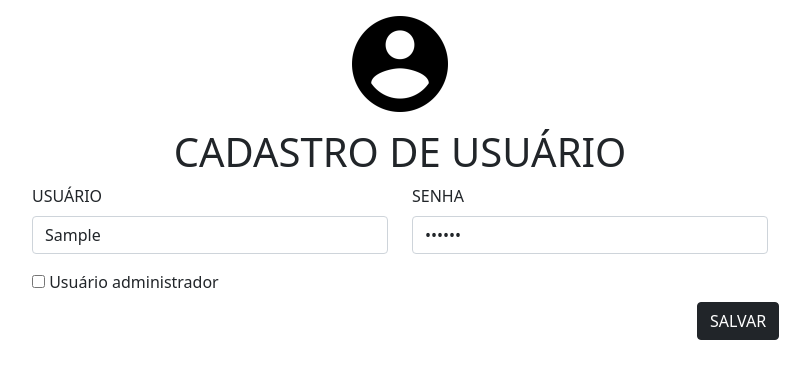
After one commit to jhenifferaraujo20/gerenciador-de-usuarios, a PHP site: page /alterar-formulario.php?id=1 in a window 1280 px wide. The commit adds this page. Shown: the top 379 px of the page, without its empty margins (240-1050 px from the left). Run offline with PHP 8.4, Linux system fonts and the light colour scheme; tables that the repository leaves empty or names only in its code hold one stand-in row (values such as "Sample post"); some libraries are stand-ins or nearby versions.

Commit message:
Funcionalidade de alterar

```diff
--- /dev/null
+++ b/alterar-formulario.php
@@ -0,0 +1,63 @@
+<?php
+
+$id = $_GET['id'];
+
+include "conexao.php";
+$sqlBuscar = "SELECT * FROM tb_usuarios WHERE id={$id};";
+
+$listaDeUsuarios = mysqli_query($conexao , $sqlBuscar);
+
+$usuario = $senha = $administrador = "";
+
+while($user = mysqli_fetch_assoc($listaDeUsuarios)){
+    $usuario = $user['usuario'];
+    $senha = $user['senha'];
+    $administrador = $user['administrador'];
+}
+?>
+
+<!DOCTYPE html>
+<html lang="pt-br">
+<head>
+    <meta charset="UTF-8">
+    <meta http-equiv="X-UA-Compatible" content="IE=edge">
+    <meta name="viewport" content="width=device-width, initial-scale=1.0">
+    <title>Gerenciador de Usuários</title>
+    <link rel="stylesheet" href="bootstrap-5/bootstrap.css">
+    <link rel="stylesheet" href="css/styles.css">
+</head>
+<body>
+    <div class="container">
+        <div class="text-center">
+            <img src="./img/user.png" alt="Usuário">
+            <h1>CADASTRO DE USUÁRIO</h1>
+        </div>
+        <form action="alterar.php" method="POST">
+        <input name="id" type="hidden" value="<?php echo $id;?>">
+            <div class="row mb-3 justify-content-center">
+                <div class="col-md-4">
+                    <label for="usuario" class="form-label">USUÁRIO</label><br>
+                    <input type="text" name="usuario" id="usuario" class="form-control" maxlength="20" value="<?php echo $usuario;?>" required>
+                </div>
+
+                <div class="col-md-4">
+                    <label for="senha" class="form-label">SENHA</label><br>
+                    <input type="password" name="senha" id="senha" class="form-control" maxlength="8" value="<?php echo $senha;?>" required>
+                </div>
+            </div>
+            <div class="row mb-2 justify-content-evenly">
+                <div class="col-md-8">
+                    <input type="checkbox" name="administrador" id="administrador" value="sim">
+                    <label for="administrador">Usuário administrador</label>
+                </div>
+            </div>
+            <div class="row justify-content-end">
+                <div class="col-3">
+                    <button type="submit" class="btn btn-dark">SALVAR</button>
+                </div>
+            </div>
+        </form>
+    </div>
+    <script src="bootstrp-5/bootstrap.bundle.js"></script>
+</body>
+</html>
--- a/index.php
+++ b/index.php
@@ -66,7 +66,8 @@
                         <td><?php echo $user['id']; ?></td>
                         <td><?php echo $user['usuario']; ?></td>
                         <td><?php echo $user['administrador']; ?></td>
-                        <?php echo "<td><a href='excluir.php?id={$user['id']}' class='btn btn-danger'>Excluir</a></td>"; ?>
+                        <?php echo "<td><a href='alterar-formulario.php?id={$user['id']}' class='btn btn-success'>Alterar</a> "; ?>
+                        <?php echo "<a href='excluir.php?id={$user['id']}' class='btn btn-danger'>Excluir</a></td>"; ?>
                     </tr>
                 <?php endforeach; ?>
             </tbody>
```
Also changed, not shown: alterar.php (added, +24 -0 lines).
